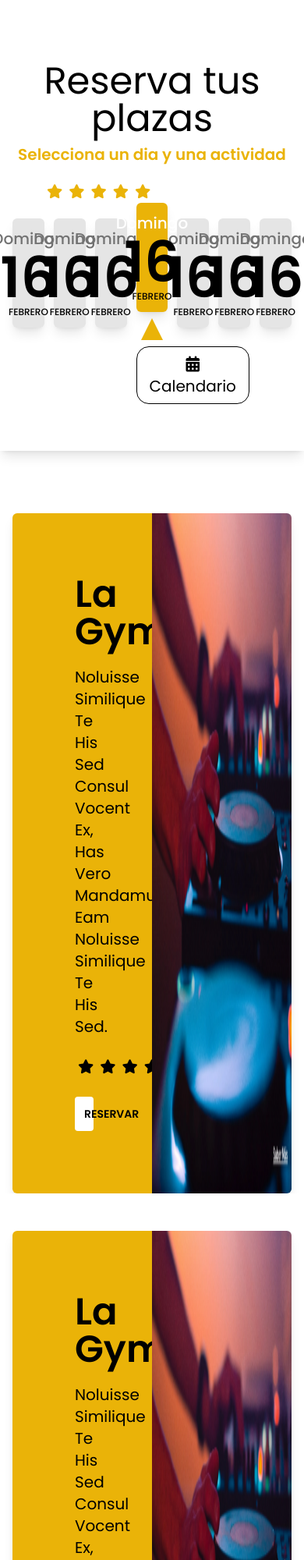
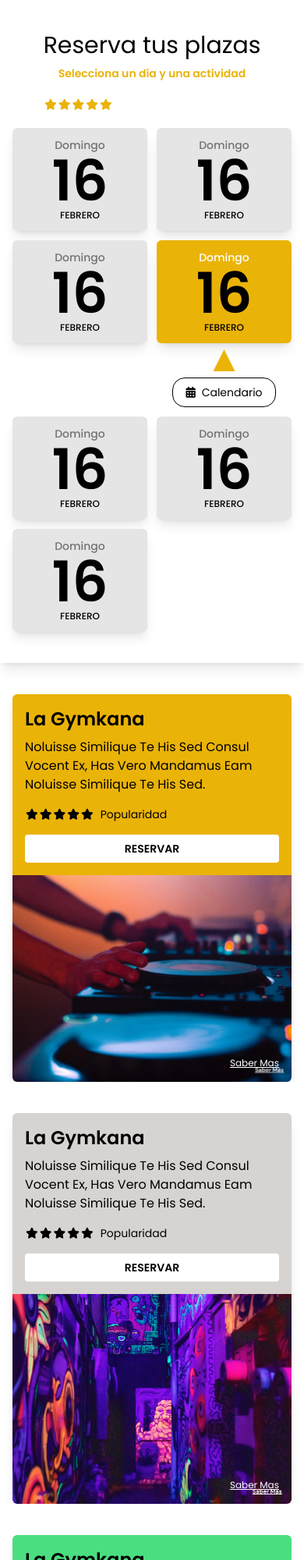
Before and after one commit to mamorshedalam/furor-game, a website: page index.html in a window 390 px wide. Shown: the top 2000 px of the page at 78% size. Drawn offline with Linux system fonts and the light colour scheme.

Commit message:
resonpsive of index

```diff
--- a/index.html
+++ b/index.html
@@ -20,21 +20,21 @@
 </head>
 
 <body>
-     <section class="calender-section pt-20 pb-10 bg-white shadow-lg relative z-50">
+     <section class="calender-section md:pt-20 pt-10 pb-10 bg-white shadow-lg relative z-50">
           <div class="container">
                <div class="text-center mb-5">
-                    <h2 class="text-5xl pb-2 text-black">Reserva tus plazas</h2>
+                    <h2 class="md:text-5xl text-3xl pb-2 text-black">Reserva tus plazas</h2>
                     <h4 class="font-semibold text-yellow-500">Selecciona un dia y una actividad</h4>
                </div>
                <div class="flex pl-10 pb-5">
-                    <span class="text-lg mx-1 text-yellow-500"><i class="fa-solid fa-star"></i></span>
-                    <span class="text-lg mx-1 text-yellow-500"><i class="fa-solid fa-star"></i></span>
-                    <span class="text-lg mx-1 text-yellow-500"><i class="fa-solid fa-star"></i></span>
-                    <span class="text-lg mx-1 text-yellow-500"><i class="fa-solid fa-star"></i></span>
-                    <span class="text-lg mx-1 text-yellow-500"><i class="fa-solid fa-star"></i></span>
+                    <span class="md:text-lg text-sm md:mx-1 mx-px text-yellow-500"><i class="fa-solid fa-star"></i></span>
+                    <span class="md:text-lg text-sm md:mx-1 mx-px text-yellow-500"><i class="fa-solid fa-star"></i></span>
+                    <span class="md:text-lg text-sm md:mx-1 mx-px text-yellow-500"><i class="fa-solid fa-star"></i></span>
+                    <span class="md:text-lg text-sm md:mx-1 mx-px text-yellow-500"><i class="fa-solid fa-star"></i></span>
+                    <span class="md:text-lg text-sm md:mx-1 mx-px text-yellow-500"><i class="fa-solid fa-star"></i></span>
                </div>
-               <div class="grid grid-cols-7 gap-3">
-                    <div class="item">
+               <div class="grid lg:grid-cols-7 md:grid-cols-4 grid-cols-2 gap-3">
+                    <div class="item lg:block md:hidden block">
                          <div class="p-3 flex-center flex-col text-center rounded-md bg-neutral-200 shadow-lg">
                               <h4 class="font-medium text-neutral-500">Domingo</h4>
                               <h2 class="text-7xl font-semibold">16</h2>
@@ -55,15 +55,15 @@
                               <p class="text-xs font-medium uppercase text-black">febrero</p>
                          </div>
                     </div>
-                    <div class="item -translate-y-5">
+                    <div class="item md:-translate-y-5 -translate-y-0 text-center">
                          <div class="p-3 flex-center flex-col text-center rounded-md bg-yellow-500 shadow-lg">
                               <h4 class="font-medium text-white">Domingo</h4>
                               <h2 class="text-7xl font-semibold">16</h2>
                               <p class="text-xs font-medium uppercase text-black">febrero</p>
                          </div>
                          <div class="w-7 h-7 mx-auto my-2 triangle_path bg-yellow-500 shadow-lg"></div>
-                         <button class="px-4 py-2 rounded-2xl bg-white text-black border border-black hover:bg-yellow-500 hover:text-white hover:border-yellow-500 animated"><i
-                                   class="fa-solid fa-calendar-days"></i> Calendario</button>
+                         <button class="px-4 py-2 rounded-2xl text-sm bg-white text-black border border-black hover:bg-yellow-500 hover:text-white hover:border-yellow-500 animated"><i
+                                   class="fa-solid fa-calendar-days"></i><span class="pl-2">Calendario</span></button>
                     </div>
                     <div class="item">
                          <div class="p-3 flex-center flex-col text-center rounded-md bg-neutral-200 shadow-lg">
@@ -72,14 +72,14 @@
                               <p class="text-xs font-medium uppercase text-black">febrero</p>
                          </div>
                     </div>
-                    <div class="item">
+                    <div class="item lg:block md:hidden block">
                          <div class="p-3 flex-center flex-col text-center rounded-md bg-neutral-200 shadow-lg">
                               <h4 class="font-medium text-neutral-500">Domingo</h4>
                               <h2 class="text-7xl font-semibold">16</h2>
                               <p class="text-xs font-medium uppercase text-black">febrero</p>
                          </div>
                     </div>
-                    <div class="item">
+                    <div class="item lg:block md:hidden block">
                          <div class="p-3 flex-center flex-col text-center rounded-md bg-neutral-200 shadow-lg">
                               <h4 class="font-medium text-neutral-500">Domingo</h4>
                               <h2 class="text-7xl font-semibold">16</h2>
@@ -90,105 +90,122 @@
           </div>
      </section>
 
-     <section class="product-section pt-20 bg-white">
+     <section class="product-section lg:pt-20 pt-10 bg-white">
           <div class="container">
-               <div class="flex rounded-md shadow-lg">
-                    <div class="w-1/2 p-20 bg-yellow-500 text-black rounded-l-md">
-                         <h2 class="text-5xl mb-5 font-semibold">La Gymkana</h2>
-                         <p class="text-xl capitalize">Noluisse similique te his sed consul vocent ex, has vero mandamus eam Noluisse similique te his sed.</p>
-                         <div class="flex-center justify-start my-6">
-                              <div class="flex mr-5">
-                                   <span class="text-lg mx-1"><i class="fa-solid fa-star"></i></span>
-                                   <span class="text-lg mx-1"><i class="fa-solid fa-star"></i></span>
-                                   <span class="text-lg mx-1"><i class="fa-solid fa-star"></i></span>
-                                   <span class="text-lg mx-1"><i class="fa-solid fa-star"></i></span>
-                                   <span class="text-lg mx-1"><i class="fa-solid fa-star"></i></span>
+               <div class="flex flex-wrap shadow-lg">
+                    <div class="md:w-1/2 w-full lg:p-20 p-4 bg-yellow-500 text-black md:rounded-bl-md md:rounded-tr-none rounded-tl-md rounded-tr-md">
+                         <h2 class="lg:text-5xl md:text-3xl text-2xl lg:mb-5 mb-2 font-semibold">La Gymkana</h2>
+                         <p class="lg:text-xl text-base capitalize">Noluisse similique te his sed consul vocent ex, has vero mandamus eam Noluisse similique te his sed.</p>
+                         <div class="flex-center justify-start lg:my-6 my-4">
+                              <div class="flex lg:mr-5 mr-2">
+                                   <span class="lg:text-lg text-sm lg:mx-1 mx-px"><i class="fa-solid fa-star"></i></span>
+                                   <span class="lg:text-lg text-sm lg:mx-1 mx-px"><i class="fa-solid fa-star"></i></span>
+                                   <span class="lg:text-lg text-sm lg:mx-1 mx-px"><i class="fa-solid fa-star"></i></span>
+                                   <span class="lg:text-lg text-sm lg:mx-1 mx-px"><i class="fa-solid fa-star"></i></span>
+                                   <span class="lg:text-lg text-sm lg:mx-1 mx-px"><i class="fa-solid fa-star"></i></span>
                               </div>
-                              <span class="text-lg">Popularidad</span>
+                              <span class="lg:text-lg text-sm">Popularidad</span>
                          </div>
-                         <button class="p-3 text-sm font-semibold w-full uppercase rounded bg-white text-black hover:bg-black hover:text-white animated">reservar</button>
+                         <button class="lg:p-3 p-2 text-sm font-semibold w-full uppercase rounded bg-white text-black hover:bg-black hover:text-white animated">reservar</button>
                     </div>
-                    <div class="w-1/2 rounded-r-md">
-                         <img class="rounded-r-md h-full" src="images/item-1.png" alt="">
+                    <div class="md:w-1/2 w-full relative">
+                         <img class="md:rounded-tr-md md:rounded-bl-none rounded-br-md rounded-bl-md h-full" src="images/item-1.png" alt="">
+                         <button class="absolute bottom-4 right-4 text-white underline text-xs">Saber Mas</button>
                     </div>
                </div>
           </div>
      </section>
 
-     <section class="product-section pt-12 bg-white">
+     <section class="product-section lg:pt-20 pt-10 bg-white">
           <div class="container">
-               <div class="flex rounded-md shadow-lg">
-                    <div class="w-1/2 p-20 bg-yellow-500 text-black rounded-l-md">
-                         <h2 class="text-5xl mb-5 font-semibold">La Gymkana</h2>
-                         <p class="text-xl capitalize">Noluisse similique te his sed consul vocent ex, has vero mandamus eam Noluisse similique te his sed.</p>
-                         <div class="flex-center justify-start my-6">
-                              <div class="flex mr-5">
-                                   <span class="text-lg mx-1"><i class="fa-solid fa-star"></i></span>
-                                   <span class="text-lg mx-1"><i class="fa-solid fa-star"></i></span>
-                                   <span class="text-lg mx-1"><i class="fa-solid fa-star"></i></span>
-                                   <span class="text-lg mx-1"><i class="fa-solid fa-star"></i></span>
-                                   <span class="text-lg mx-1"><i class="fa-solid fa-star"></i></span>
+               <div class="flex flex-wrap shadow-lg">
+                    <div class="md:w-1/2 w-full lg:p-20 p-4 bg-stone-300 text-black md:rounded-bl-md md:rounded-tr-none rounded-tl-md rounded-tr-md">
+                         <h2 class="lg:text-5xl md:text-3xl text-2xl lg:mb-5 mb-2 font-semibold">La Gymkana</h2>
+                         <p class="lg:text-xl text-base capitalize">Noluisse similique te his sed consul vocent ex, has vero mandamus eam Noluisse similique te his sed.</p>
+                         <div class="flex-center justify-start lg:my-6 my-4">
+                              <div class="flex lg:mr-5 mr-2">
+                                   <span class="lg:text-lg text-sm lg:mx-1 mx-px"><i class="fa-solid fa-star"></i></span>
+                                   <span class="lg:text-lg text-sm lg:mx-1 mx-px"><i class="fa-solid fa-star"></i></span>
+                                   <span class="lg:text-lg text-sm lg:mx-1 mx-px"><i class="fa-solid fa-star"></i></span>
+                                   <span class="lg:text-lg text-sm lg:mx-1 mx-px"><i class="fa-solid fa-star"></i></span>
+                                   <span class="lg:text-lg text-sm lg:mx-1 mx-px"><i class="fa-solid fa-star"></i></span>
                               </div>
-                              <span class="text-lg">Popularidad</span>
+                              <span class="lg:text-lg text-sm">Popularidad</span>
                          </div>
-                         <button class="p-3 text-sm font-semibold w-full uppercase rounded bg-white text-black hover:bg-black hover:text-white animated">reservar</button>
+                         <button class="lg:p-3 p-2 text-sm font-semibold w-full uppercase rounded bg-white text-black hover:bg-black hover:text-white animated">reservar</button>
                     </div>
-                    <div class="w-1/2 rounded-r-md">
-                         <img class="rounded-r-md h-full" src="images/item-1.png" alt="">
+                    <div class="md:w-1/2 w-full relative">
+                         <img class="md:rounded-tr-md md:rounded-bl-none rounded-br-md rounded-bl-md h-full" src="images/item-2.png" alt="">
+                         <button class="absolute bottom-4 right-4 text-white underline text-xs">Saber Mas</button>
                     </div>
                </div>
           </div>
      </section>
 
-     <section class="product-section pt-12 bg-white">
+     <section class="product-section lg:pt-20 pt-10 bg-white">
           <div class="container">
-               <div class="flex rounded-md shadow-lg">
-                    <div class="w-1/2 p-20 bg-yellow-500 text-black rounded-l-md">
-                         <h2 class="text-5xl mb-5 font-semibold">La Gymkana</h2>
-                         <p class="text-xl capitalize">Noluisse similique te his sed consul vocent ex, has vero mandamus eam Noluisse similique te his sed.</p>
-                         <div class="flex-center justify-start my-6">
-                              <div class="flex mr-5">
-                                   <span class="text-lg mx-1"><i class="fa-solid fa-star"></i></span>
-                                   <span class="text-lg mx-1"><i class="fa-solid fa-star"></i></span>
-                                   <span class="text-lg mx-1"><i class="fa-solid fa-star"></i></span>
-                                   <span class="text-lg mx-1"><i class="fa-solid fa-star"></i></span>
-                                   <span class="text-lg mx-1"><i class="fa-solid fa-star"></i></span>
+               <div class="flex flex-wrap shadow-lg">
+                    <div class="md:w-1/2 w-full lg:p-20 p-4  bg-green-400 text-black md:rounded-bl-md md:rounded-tr-none rounded-tl-md rounded-tr-md">
+                         <h2 class="lg:text-5xl md:text-3xl text-2xl lg:mb-5 mb-2 font-semibold">La Gymkana</h2>
+                         <p class="lg:text-xl text-base capitalize">Noluisse similique te his sed consul vocent ex, has vero mandamus eam Noluisse similique te his sed.</p>
+                         <div class="flex-center justify-start lg:my-6 my-4">
+                              <div class="flex lg:mr-5 mr-2">
+                                   <span class="lg:text-lg text-sm lg:mx-1 mx-px"><i class="fa-solid fa-star"></i></span>
+                                   <span class="lg:text-lg text-sm lg:mx-1 mx-px"><i class="fa-solid fa-star"></i></span>
+                                   <span class="lg:text-lg text-sm lg:mx-1 mx-px"><i class="fa-solid fa-star"></i></span>
+                                   <span class="lg:text-lg text-sm lg:mx-1 mx-px"><i class="fa-solid fa-star"></i></span>
+                                   <span class="lg:text-lg text-sm lg:mx-1 mx-px"><i class="fa-solid fa-star"></i></span>
                               </div>
-                              <span class="text-lg">Popularidad</span>
+                              <span class="lg:text-lg text-sm">Popularidad</span>
                          </div>
-                         <button class="p-3 text-sm font-semibold w-full uppercase rounded bg-white text-black hover:bg-black hover:text-white animated">reservar</button>
+                         <button class="lg:p-3 p-2 text-sm font-semibold w-full uppercase rounded bg-white text-black hover:bg-black hover:text-white animated">reservar</button>
                     </div>
-                    <div class="w-1/2 rounded-r-md">
-                         <img class="rounded-r-md h-full" src="images/item-1.png" alt="">
+                    <div class="md:w-1/2 w-full relative">
+                         <img class="md:rounded-tr-md md:rounded-bl-none rounded-br-md rounded-bl-md h-full" src="images/item-3.png" alt="">
+                         <button class="absolute bottom-4 right-4 text-white underline text-xs">Saber Mas</button>
                     </div>
                </div>
           </div>
      </section>
 
-     <section class="product-section pt-12 bg-white">
+     <section class="product-section lg:pt-20 pt-10 lg:pb-28 pb-10 bg-white">
           <div class="container">
-               <div class="flex rounded-md shadow-lg">
-                    <div class="w-1/2 p-20 bg-yellow-500 text-black rounded-l-md">
-                         <h2 class="text-5xl mb-5 font-semibold">La Gymkana</h2>
-                         <p class="text-xl capitalize">Noluisse similique te his sed consul vocent ex, has vero mandamus eam Noluisse similique te his sed.</p>
-                         <div class="flex-center justify-start my-6">
-                              <div class="flex mr-5">
-                                   <span class="text-lg mx-1"><i class="fa-solid fa-star"></i></span>
-                                   <span class="text-lg mx-1"><i class="fa-solid fa-star"></i></span>
-                                   <span class="text-lg mx-1"><i class="fa-solid fa-star"></i></span>
-                                   <span class="text-lg mx-1"><i class="fa-solid fa-star"></i></span>
-                                   <span class="text-lg mx-1"><i class="fa-solid fa-star"></i></span>
+               <div class="flex flex-wrap shadow-lg">
+                    <div class="md:w-1/2 w-full lg:p-20 p-4 bg-sky-700 text-black md:rounded-bl-md md:rounded-tr-none rounded-tl-md rounded-tr-md">
+                         <h2 class="lg:text-5xl md:text-3xl text-2xl lg:mb-5 mb-2 font-semibold text-yellow-500">La Gymkana</h2>
+                         <p class="lg:text-xl text-base capitalize">Noluisse similique te his sed consul vocent ex, has vero mandamus eam Noluisse similique te his sed.</p>
+                         <div class="flex-center justify-start lg:my-6 my-4 text-yellow-500">
+                              <div class="flex lg:mr-5 mr-2">
+                                   <span class="lg:text-lg text-sm lg:mx-1 mx-px"><i class="fa-solid fa-star"></i></span>
+                                   <span class="lg:text-lg text-sm lg:mx-1 mx-px"><i class="fa-solid fa-star"></i></span>
+                                   <span class="lg:text-lg text-sm lg:mx-1 mx-px"><i class="fa-solid fa-star"></i></span>
+                                   <span class="lg:text-lg text-sm lg:mx-1 mx-px"><i class="fa-solid fa-star"></i></span>
+                                   <span class="lg:text-lg text-sm lg:mx-1 mx-px"><i class="fa-solid fa-star"></i></span>
                               </div>
-                              <span class="text-lg">Popularidad</span>
+                              <span class="lg:text-lg text-sm">Popularidad</span>
                          </div>
-                         <button class="p-3 text-sm font-semibold w-full uppercase rounded bg-white text-black hover:bg-black hover:text-white animated">reservar</button>
+                         <button class="lg:p-3 p-2 text-sm font-semibold w-full uppercase rounded bg-white text-black hover:bg-black hover:text-white animated">reservar</button>
                     </div>
-                    <div class="w-1/2 rounded-r-md">
-                         <img class="rounded-r-md h-full" src="images/item-1.png" alt="">
+                    <div class="md:w-1/2 w-full relative">
+                         <img class="md:rounded-tr-md md:rounded-bl-none rounded-br-md rounded-bl-md h-full" src="images/item-1.png" alt="">
+                         <button class="absolute bottom-4 right-4 text-white underline text-xs">Saber Mas</button>
                     </div>
                </div>
           </div>
      </section>
+
+     <footer class="bg-black text-gray-400 md:py-5 py-2">
+          <div class="container">
+               <div class="flex-center justify-between">
+                    <p class="md:text-sm text-xs">&COPY; Copyright 2020. FUROR GAMES All Right Reserved</p>
+                    <ul class="flex">
+                         <li><a class="md:text-sm text-xs md:h-8 md:w-8 h-6 w-6 md:ml-2 ml-1 p-2 flex-center border-2 border-gray-200 text-gray-200 rounded-full" href=""><i class="fa-brands fa-facebook-f"></i></a></li>
+                         <li><a class="md:text-sm text-xs md:h-8 md:w-8 h-6 w-6 md:ml-2 ml-1 p-2 flex-center border-2 border-gray-200 text-gray-200 rounded-full" href=""><i class="fa-brands fa-twitter"></i></a></li>
+                         <li><a class="md:text-sm text-xs md:h-8 md:w-8 h-6 w-6 md:ml-2 ml-1 p-2 flex-center border-2 border-gray-200 text-gray-200 rounded-full" href=""><i class="fa-brands fa-instagram"></i></a></li>
+                    </ul>
+               </div>
+          </div>
+     </footer>
 </body>
 
 </html>
--- a/src/input.css
+++ b/src/input.css
@@ -16,7 +16,10 @@
 
 @layer base {
   body {
-    @apply poppins_font text-xl;
+    @apply poppins_font md:text-xl text-sm;
+  }
+  a{
+    @apply inline-block
   }
 }
 
```
Also changed, not shown: dist/output.css, src/images/item-2.png (added), src/images/item-3.png (added), src/images/item-4.png (added).
